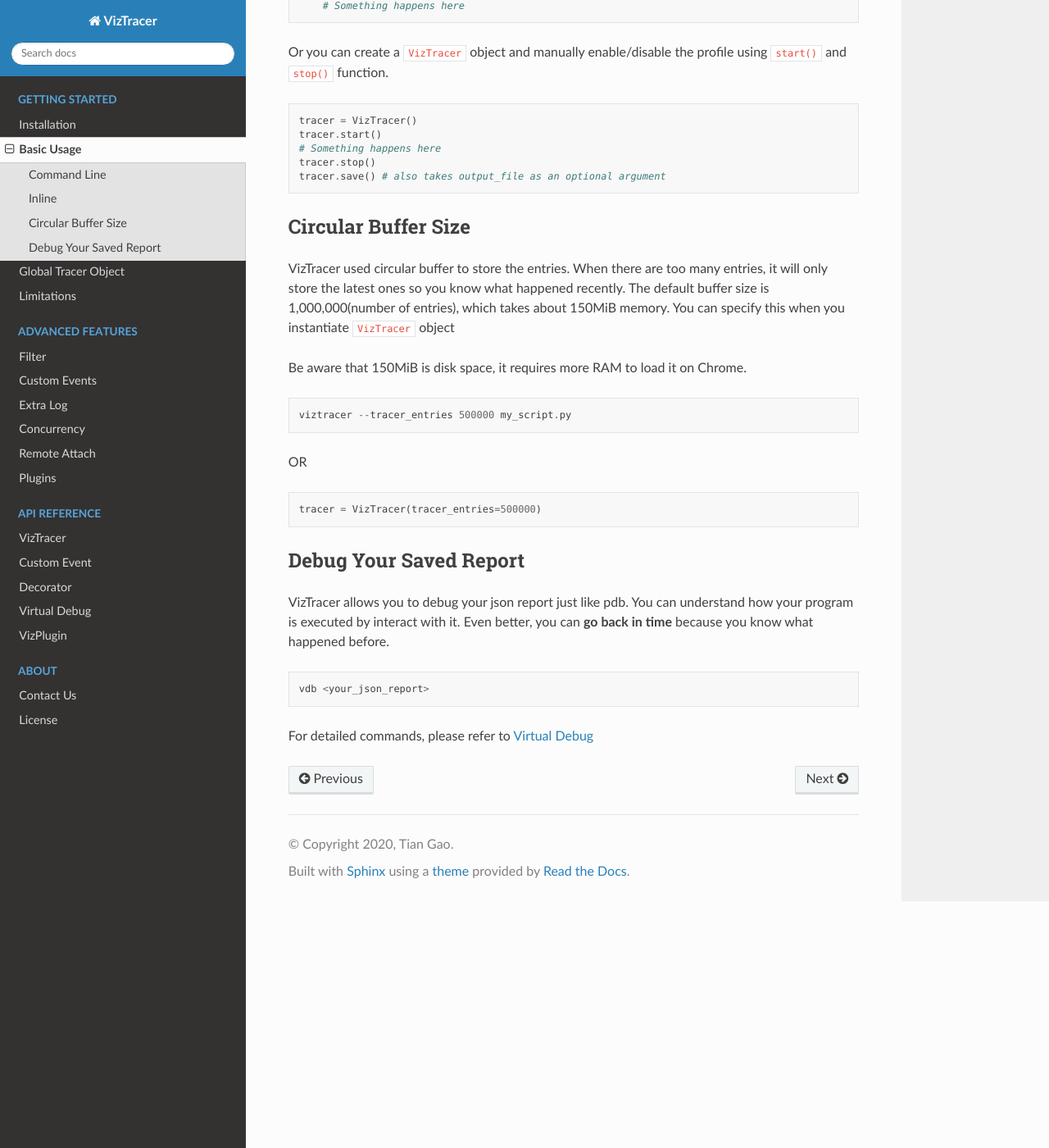
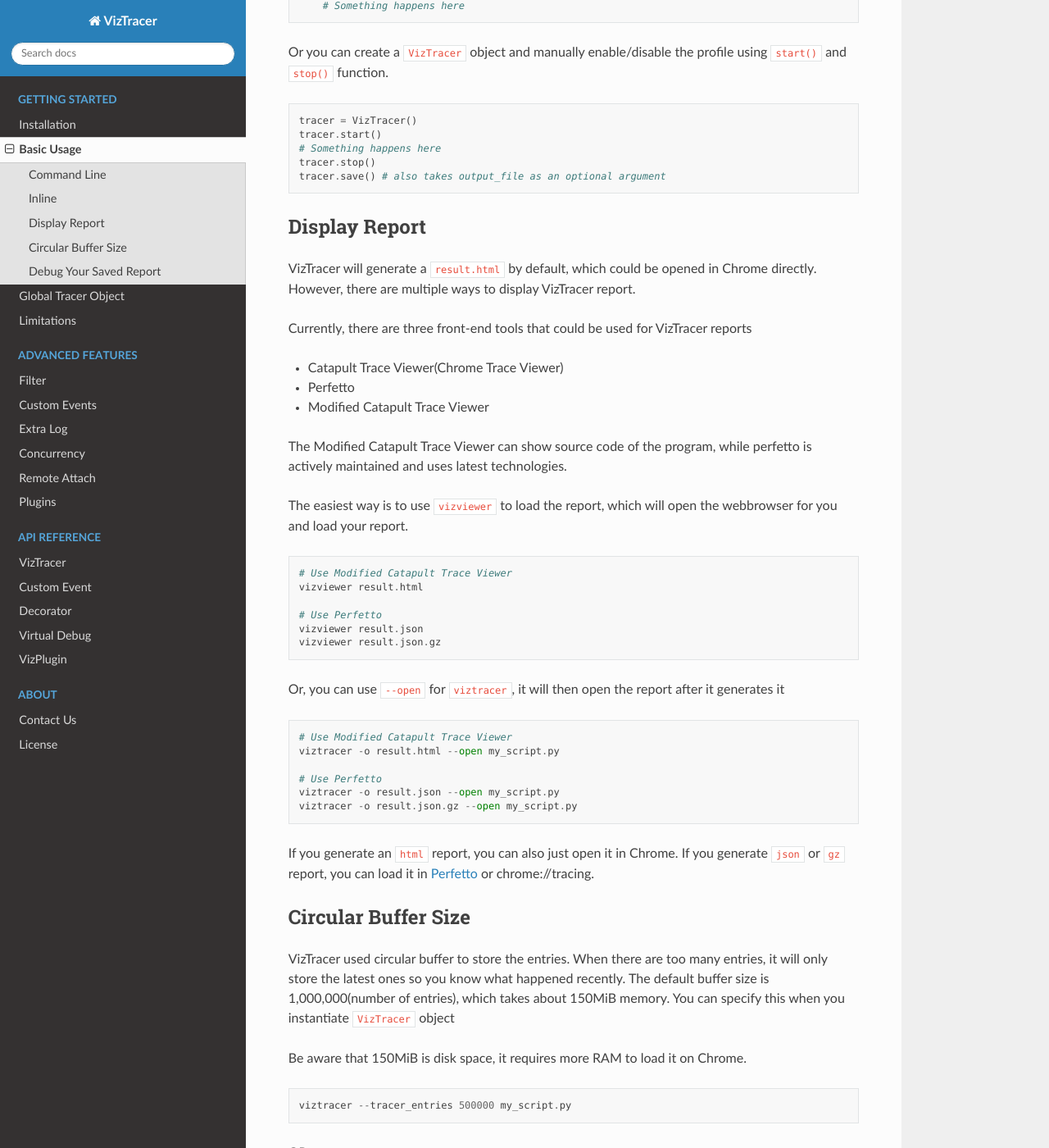
Before and after one commit to gaogaotiantian/viztracer, a Sphinx documentation site: the page built from docs/source/basic_usage.rst, in a window 1280 px wide and 1400 px high, scrolled down 1733 px. Shown: the whole window at 82% size. Built offline with Sphinx 7.4.7 and the Read the Docs theme 2.0.0, drawn with Linux system fonts in a browser that asks for light colours.

Commit message:
Add docs for vizviewer

```diff
--- a/docs/source/basic_usage.rst
+++ b/docs/source/basic_usage.rst
@@ -91,6 +91,46 @@
     tracer.stop()
     tracer.save() # also takes output_file as an optional argument
 
+Display Report
+--------------
+
+VizTracer will generate a ``result.html`` by default, which could be opened in Chrome directly. However, there are multiple ways
+to display VizTracer report.
+
+Currently, there are three front-end tools that could be used for VizTracer reports
+
+- Catapult Trace Viewer(Chrome Trace Viewer)
+- Perfetto
+- Modified Catapult Trace Viewer
+
+The Modified Catapult Trace Viewer can show source code of the program, while perfetto is actively maintained and uses
+latest technologies.
+
+The easiest way is to use ``vizviewer`` to load the report, which will open the webbrowser for you and load your report.
+
+.. code-block::
+
+    # Use Modified Catapult Trace Viewer
+    vizviewer result.html
+
+    # Use Perfetto
+    vizviewer result.json
+    vizviewer result.json.gz
+
+Or, you can use ``--open`` for ``viztracer``, it will then open the report after it generates it
+
+.. code-block::
+
+    # Use Modified Catapult Trace Viewer
+    viztracer -o result.html --open my_script.py
+
+    # Use Perfetto
+    viztracer -o result.json --open my_script.py
+    viztracer -o result.json.gz --open my_script.py
+
+If you generate an ``html`` report, you can also just open it in Chrome. If you generate ``json`` or ``gz`` report, you can
+load it in `Perfetto <https://ui.perfetto.dev/>`_ or chrome://tracing.
+
 Circular Buffer Size
 --------------------
 
```
